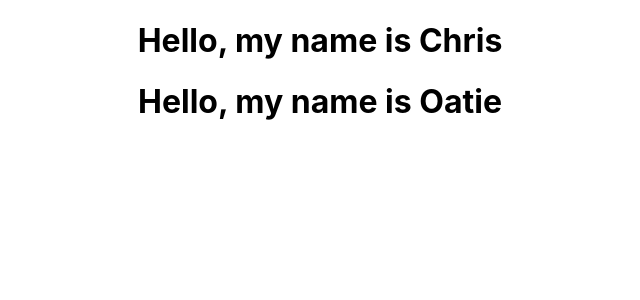
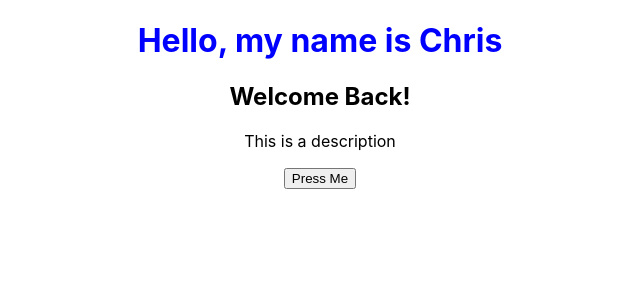
Before and after one commit to clewisdavis/react-playground, a React (Create React App) app in the folder my-app/: page / in a window 1280 px wide. Shown: the top 300 px of the page, without its empty margins (320-960 px from the left). Built offline with nearby package versions, Linux system fonts and the light colour scheme.

Commit message:
conditional rendering

```diff
--- a/my-app/src/App.css
+++ b/my-app/src/App.css
@@ -36,3 +36,7 @@
     transform: rotate(360deg);
   }
 }
+
+h1 {
+  color: blue;
+}
--- a/my-app/src/App.js
+++ b/my-app/src/App.js
@@ -5,11 +5,26 @@ function Welcome(props) {
   return <h1>Hello, my name is {props.name}</h1>;
 }
 
+function buttonPress() {
+  console.log('button pressed');
+  alert('Chris here');
+}
+
+function UserGreeting(props) {
+  return (
+    <h2>Welcome Back!</h2>
+  )
+}
+
 function App() {
   return (
     <div className="App">
-    <Welcome name="Chris" />
-    <Welcome name="Oatie" />
+      <Welcome name="Chris" />
+      <UserGreeting />
+      <p>This is a description</p>
+      <button onClick={buttonPress}>
+        Press Me
+      </button>
     </div>
   );
 }
```
Also changed, not shown: 1 other file (tests, documents, lock files or other folders).
